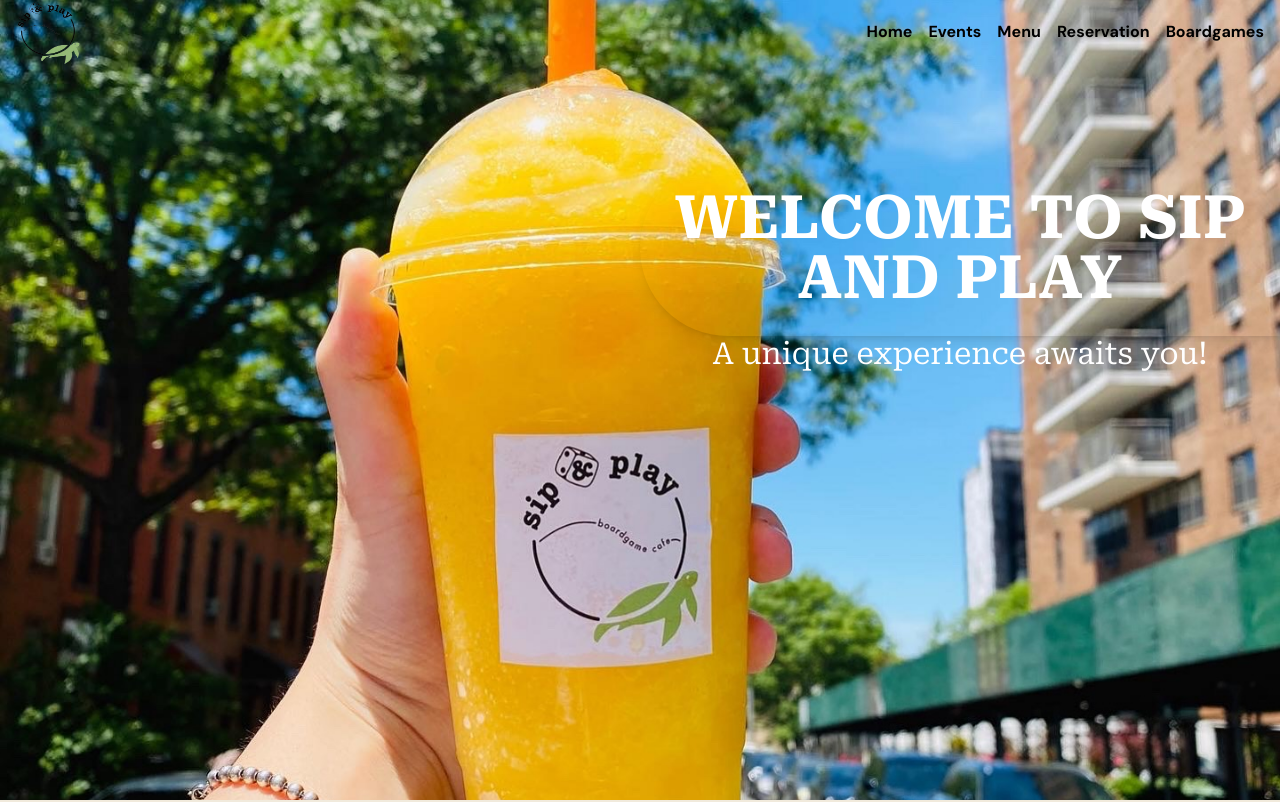
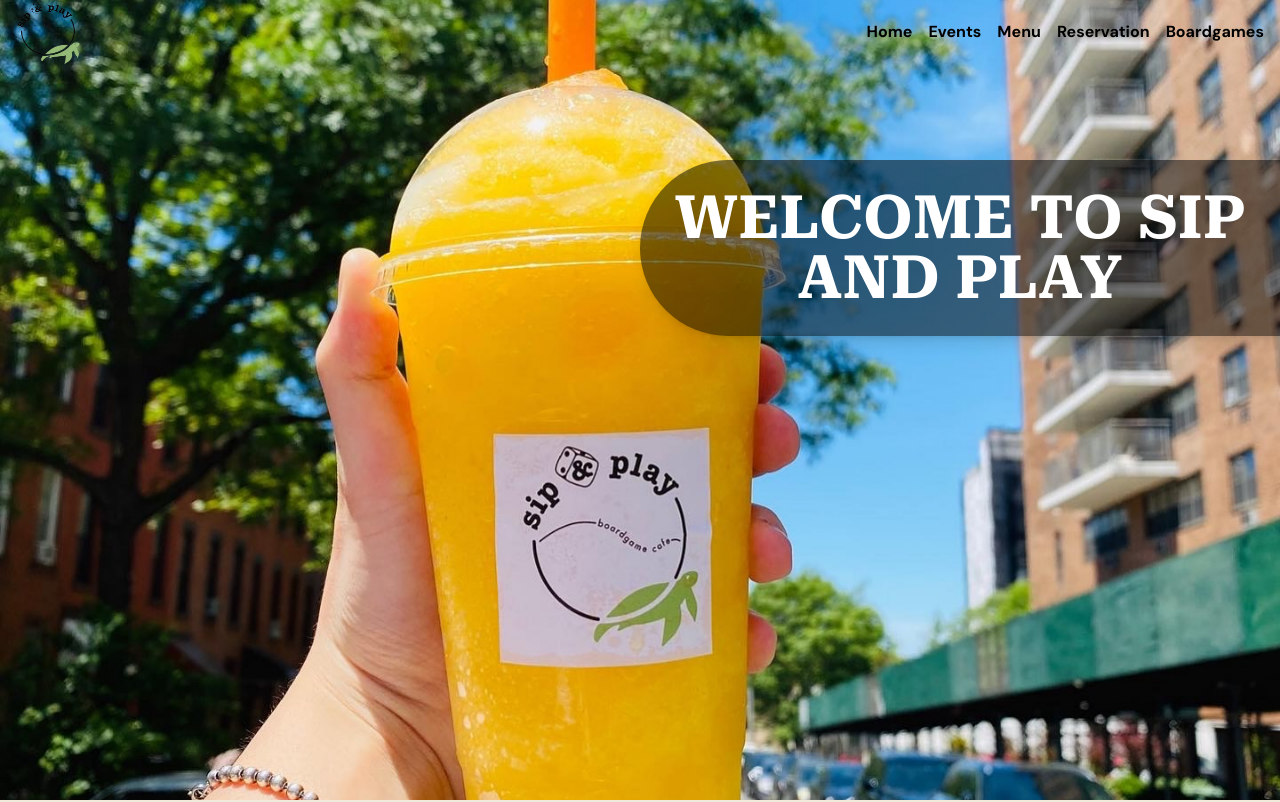
Before and after one commit to anuj846k/BoardGameCafe, a React (Vite) app: page / in a window 1280 px wide. Shown: the top 802 px of the page. Built offline with nearby package versions, Linux system fonts and the light colour scheme.

Commit message:
made changes

```diff
--- a/src/Components/ui/Landing.jsx
+++ b/src/Components/ui/Landing.jsx
@@ -26,19 +26,11 @@
               animate={{ x: 0, opacity: 1 }}
               transition={{ type: "spring", duration: 2 }}
             >
-              <h1 className=" text-6xl font-roboto md:text-6xl uppercase shadow-lg z-10 font-bold text-white rounded-s-full  text-center p-7">
+              <h1 className=" text-4xl font-roboto md:text-6xl uppercase shadow-lg z-10 font-bold text-white rounded-s-full text-center p-7 bg-black bg-opacity-50">
                 Welcome to Sip and Play
               </h1>
             </motion.div>
-            <motion.div
-              initial={{ x: 200, opacity: 0 }}
-              animate={{ x: 0, opacity: 1 }}
-              transition={{ type: "spring", duration: 2 }}
-            >
-              <p className=" text-lg md:text-3xl font-roboto text-white  px-16  text-center">
-                A unique experience awaits you!
-              </p>
-            </motion.div>
+
 
           </div>
         </div>
```
